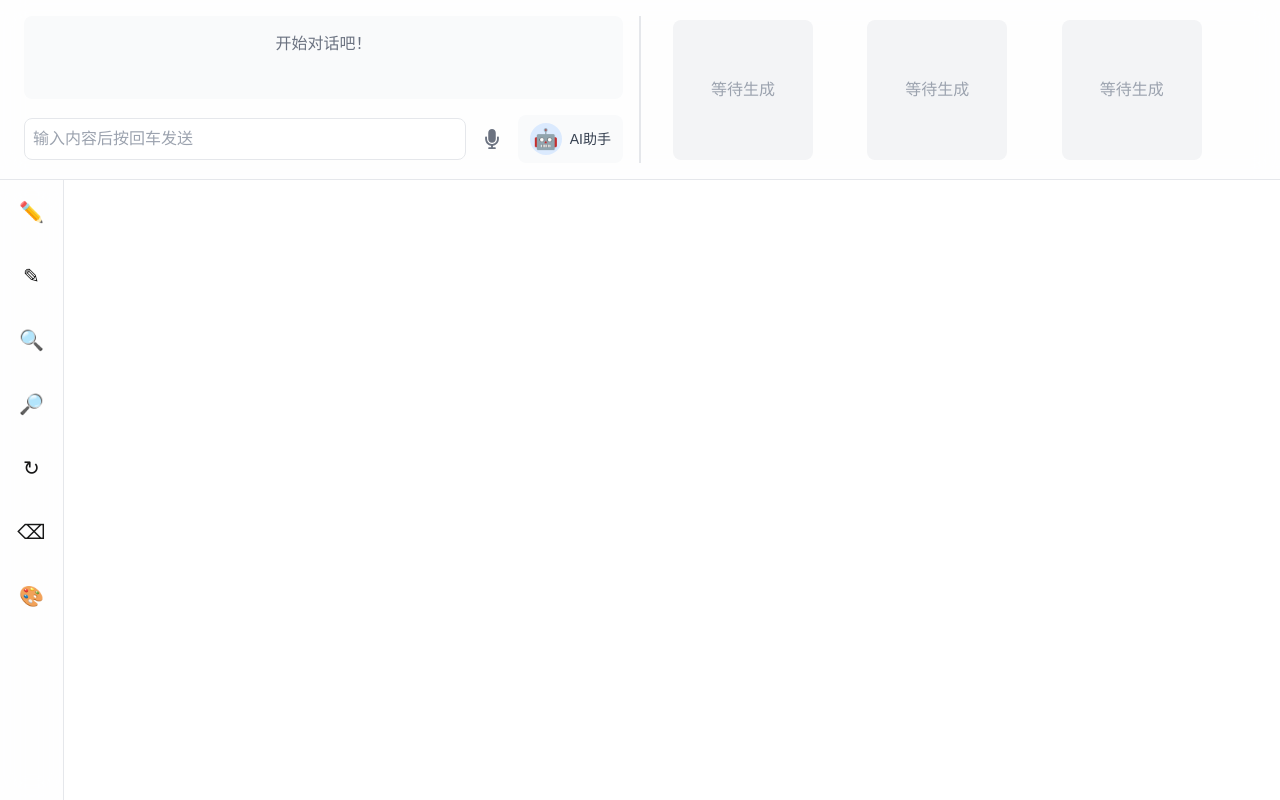
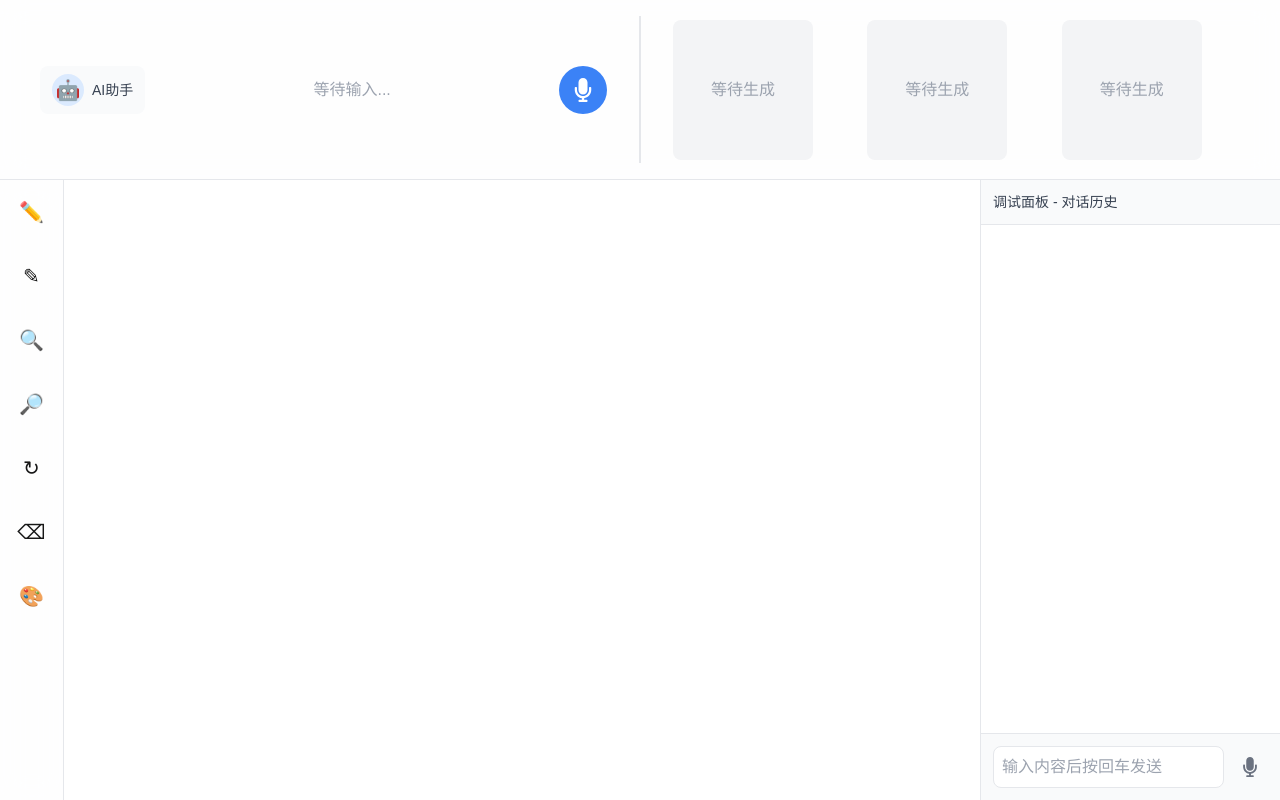
Before and after one commit to ye-qiuyu/URPainter, a Next.js app: page /studio in a window 1280 px wide. Built offline with nearby package versions, Linux system fonts and the light colour scheme.

Commit message:
更新ui界面3

```diff
--- a/src/app/studio/page.tsx
+++ b/src/app/studio/page.tsx
@@ -6,6 +6,7 @@ import StudioLayout from '@/components/layout/StudioLayout';
 import { LLMSection, SDMSection } from '@/components/interaction';
 import { ToolBar } from '@/components/ui';
 import { Message } from '@/types/conversation';
+import DebugPanel from '@/components/debug/DebugPanel';
 
 // 动态导入画布组件以避免SSR问题
 const Canvas = dynamic(() => import('@/components/canvas/Canvas'), { ssr: false });
@@ -15,18 +16,51 @@ export default function StudioPage() {
   const [loading, setLoading] = useState(false);
   const [images, setImages] = useState<string[]>([]);
   const [imageLoading, setImageLoading] = useState(false);
+  const [error, setError] = useState<string>('');
 
   const handleSendMessage = async (message: string) => {
-    setLoading(true);
     try {
-      // TODO: 实现发送消息的逻辑
-      const newMessage: Message = {
+      setLoading(true);
+      setError('');
+
+      // 添加用户消息到对话列表
+      const userMessage: Message = {
         id: Date.now().toString(),
         role: 'user',
         content: message,
         timestamp: Date.now(),
       };
-      setMessages(prev => [...prev, newMessage]);
+      setMessages(prev => [...prev, userMessage]);
+
+      // 发送请求到API
+      const response = await fetch('/api/chat', {
+        method: 'POST',
+        headers: {
+          'Content-Type': 'application/json',
+        },
+        body: JSON.stringify({ message }),
+      });
+
+      if (!response.ok) {
+        const errorData = await response.json();
+        throw new Error(errorData.error || '对话请求失败');
+      }
+
+      // 处理API响应
+      const data = await response.json();
+      const aiMessage = data.data.messages[data.data.messages.length - 1];
+      setMessages(prev => [...prev, {
+        id: Date.now().toString(),
+        role: 'assistant',
+        content: aiMessage.content,
+        timestamp: Date.now(),
+      }]);
+
+      // TODO: 根据AI响应决定是否需要生成图片
+
+    } catch (err) {
+      console.error('对话过程中发生错误:', err);
+      setError(err instanceof Error ? err.message : '未知错误');
     } finally {
       setLoading(false);
     }
@@ -58,6 +92,15 @@ export default function StudioPage() {
       }
       sidebar={<ToolBar />}
       main={<Canvas />}
+      debugPanel={
+        process.env.NODE_ENV === 'development' && (
+          <DebugPanel
+            messages={messages}
+            loading={loading}
+            onSendMessage={handleSendMessage}
+          />
+        )
+      }
     />
   );
 }
--- /dev/null
+++ b/src/components/debug/DebugPanel.tsx
@@ -0,0 +1,51 @@
+'use client';
+
+import React from 'react';
+import { Message } from '@/types/conversation';
+import Input from '@/components/interaction/LLMSection/Input';
+
+interface DebugPanelProps {
+  messages: Message[];
+  loading?: boolean;
+  onSendMessage: (message: string) => Promise<void>;
+}
+
+const DebugPanel: React.FC<DebugPanelProps> = ({ messages, loading, onSendMessage }) => {
+  return (
+    <div className="w-[300px] h-full bg-white border-l border-gray-200 overflow-hidden flex flex-col">
+      <div className="p-3 border-b border-gray-200 bg-gray-50">
+        <h2 className="text-sm font-medium text-gray-700">调试面板 - 对话历史</h2>
+      </div>
+      <div className="flex-1 overflow-y-auto p-4">
+        <div className="space-y-4">
+          {messages.map((message) => (
+            <div
+              key={message.id}
+              className="text-sm"
+            >
+              <div className="font-medium text-gray-700 mb-1">
+                {message.role === 'user' ? '用户' : 'AI助手'}
+                <span className="ml-2 text-xs text-gray-500">
+                  {new Date(message.timestamp).toLocaleTimeString()}
+                </span>
+              </div>
+              <div className="bg-gray-50 p-2 rounded">
+                {message.content}
+              </div>
+            </div>
+          ))}
+          {loading && (
+            <div className="text-sm text-gray-500 animate-pulse">
+              正在响应...
+            </div>
+          )}
+        </div>
+      </div>
+      <div className="p-3 border-t border-gray-200 bg-gray-50">
+        <Input onSubmit={onSendMessage} disabled={loading} />
+      </div>
+    </div>
+  );
+};
+
+export default DebugPanel;
--- a/src/components/interaction/LLMSection/MessageList.tsx
+++ /dev/null
@@ -1,50 +0,0 @@
-'use client';
-
-import React from 'react';
-import { Message } from '@/types/conversation';
-
-interface MessageListProps {
-  messages: Message[];
-  loading?: boolean;
-}
-
-const MessageList: React.FC<MessageListProps> = ({ messages, loading }) => {
-  return (
-    <div className="h-full p-4">
-      <div className="space-y-4">
-        {messages.length === 0 && !loading && (
-          <div className="flex items-center justify-center h-full text-gray-500">
-            开始对话吧！
-          </div>
-        )}
-        {messages.map((message) => (
-          <div
-            key={message.id}
-            className={`flex ${
-              message.role === 'user' ? 'justify-end' : 'justify-start'
-            }`}
-          >
-            <div
-              className={`max-w-[70%] p-3 rounded-lg shadow-sm ${
-                message.role === 'user'
-                  ? 'bg-blue-500 text-white'
-                  : 'bg-white text-gray-800'
-              }`}
-            >
-              {message.content}
-            </div>
-          </div>
-        ))}
-        {loading && (
-          <div className="flex justify-start">
-            <div className="bg-white p-3 rounded-lg shadow-sm">
-              <span className="text-gray-500">正在思考...</span>
-            </div>
-          </div>
-        )}
-      </div>
-    </div>
-  );
-};
-
-export default MessageList;
--- a/src/components/interaction/LLMSection/index.tsx
+++ b/src/components/interaction/LLMSection/index.tsx
@@ -1,9 +1,8 @@
 'use client';
 
 import React from 'react';
-import Input from './Input';
-import MessageList from './MessageList';
 import AIAssistant from './AIAssistant';
+import { FaMicrophone } from 'react-icons/fa';
 import { Message } from '@/types/conversation';
 
 interface LLMSectionProps {
@@ -17,18 +16,35 @@ const LLMSection: React.FC<LLMSectionProps> = ({
   onSendMessage,
   loading
 }) => {
+  const handleVoiceInput = () => {
+    // TODO: 实现语音输入逻辑
+    console.log('语音输入');
+  };
+
   return (
-    <div className="flex flex-col h-full">
-      <div className="flex-1 overflow-y-auto mb-4 bg-gray-50 rounded-lg">
-        <MessageList messages={messages} loading={loading} />
+    <div className="flex items-center justify-between h-full px-4">
+      {/* AI助手头像 */}
+      <div className="flex-shrink-0">
+        <AIAssistant />
       </div>
-      <div className="flex gap-2 items-center">
-        <div className="flex-1">
-          <Input onSubmit={onSendMessage} disabled={loading} />
-        </div>
-        <div className="flex-shrink-0">
-          <AIAssistant />
-        </div>
+
+      {/* 中间的波纹动画区域 */}
+      <div className="flex-1 mx-8 h-20 flex items-center justify-center">
+        {loading ? (
+          <div className="text-gray-500">AI正在思考...</div>
+        ) : (
+          <div className="text-gray-400">等待输入...</div>
+        )}
+      </div>
+
+      {/* 语音输入按钮 */}
+      <div className="flex-shrink-0">
+        <button
+          onClick={handleVoiceInput}
+          className="w-12 h-12 rounded-full bg-blue-500 text-white flex items-center justify-center hover:bg-blue-600 transition-colors"
+        >
+          <FaMicrophone size={24} />
+        </button>
       </div>
     </div>
   );
--- a/src/components/layout/StudioLayout.tsx
+++ b/src/components/layout/StudioLayout.tsx
@@ -6,11 +6,12 @@ interface StudioLayoutProps {
   header: React.ReactNode;
   sidebar: React.ReactNode;
   main: React.ReactNode;
+  debugPanel?: React.ReactNode;
 }
 
-const StudioLayout: React.FC<StudioLayoutProps> = ({ header, sidebar, main }) => {
+const StudioLayout: React.FC<StudioLayoutProps> = ({ header, sidebar, main, debugPanel }) => {
   return (
-    <div className="h-screen w-full flex flex-col bg-gray-50">
+    <div className="h-screen w-full flex flex-col bg-gray-50 overflow-hidden">
       {/* 交互区域 - 顶部 */}
       <div className="w-full h-[180px] px-6 py-4 bg-white/80 backdrop-blur-md border-b border-gray-200">
         <div className="flex items-center justify-between gap-4 h-full">
@@ -19,7 +20,7 @@ const StudioLayout: React.FC<StudioLayoutProps> = ({ header, sidebar, main }) =>
       </div>
 
       {/* 主要内容区域 */}
-      <div className="flex-1 flex">
+      <div className="flex-1 flex min-h-0">
         {/* 工具栏 - 左侧 */}
         <div className="w-16 bg-white/80 backdrop-blur-md border-r border-gray-200">
           {sidebar}
@@ -29,6 +30,13 @@ const StudioLayout: React.FC<StudioLayoutProps> = ({ header, sidebar, main }) =>
         <div className="flex-1 bg-white">
           {main}
         </div>
+
+        {/* 调试面板 - 右侧 */}
+        {debugPanel && (
+          <div className="bg-white/80 backdrop-blur-md h-full overflow-hidden">
+            {debugPanel}
+          </div>
+        )}
       </div>
     </div>
   );
```
